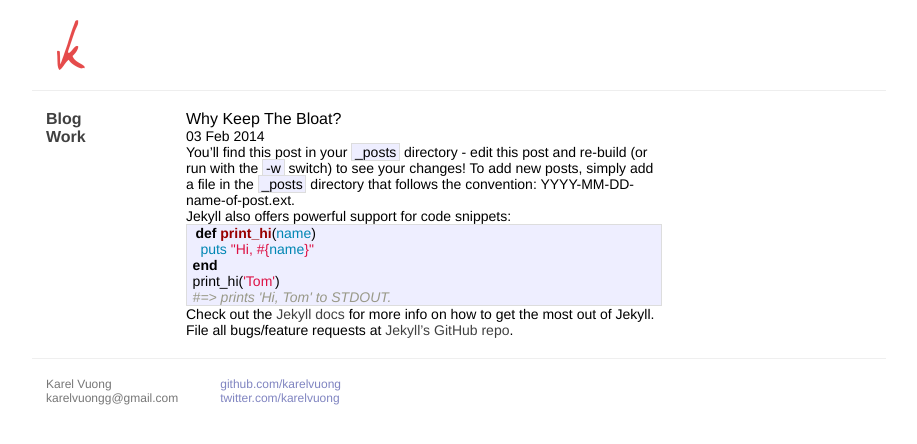
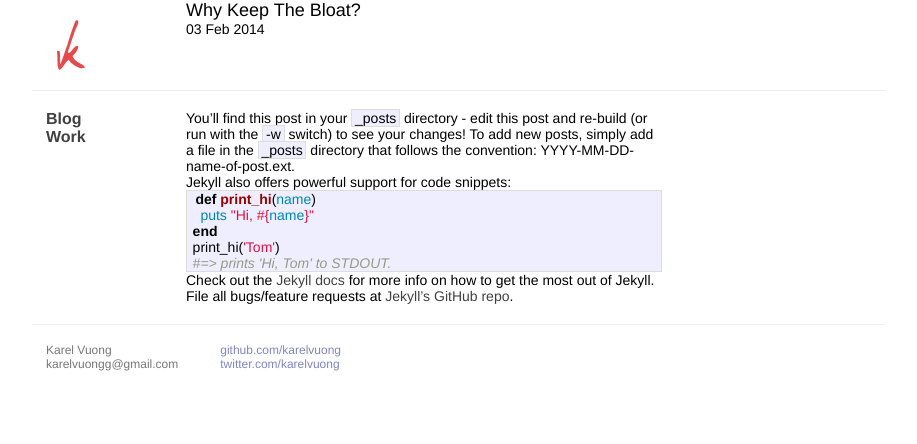
Before and after one commit to karelvuong/website, a Jekyll site: the page built from _posts/2014-02-03-welcome-to-jekyll.markdown, in a window 1280 px wide. Shown: the top 444 px of the page, without its empty margins (181-1098 px from the left). Built offline with Jekyll 4.4.1, drawn with Linux system fonts in a browser that asks for light colours; Markdown is read by kramdown in place of the engine named in the settings.

Commit message:
Changed post layout

```diff
--- a/_layouts/post.html
+++ b/_layouts/post.html
@@ -1,9 +1,14 @@
 ---
 layout: default
 ---
-<h2>{{ page.title }}</h2>
-<p class="meta">{{ page.date | date_to_string }}</p>
+<article>
+  <header>
+    <h1>{{ page.title }}</h1>
+    <p class="meta">{{ page.date | date_to_string }}</p>
+  </header>
 
-<div class="post">
-{{ content }}
-</div>
+  <div class="post">
+  {{ content }}
+  </div>
+
+</article>
```
